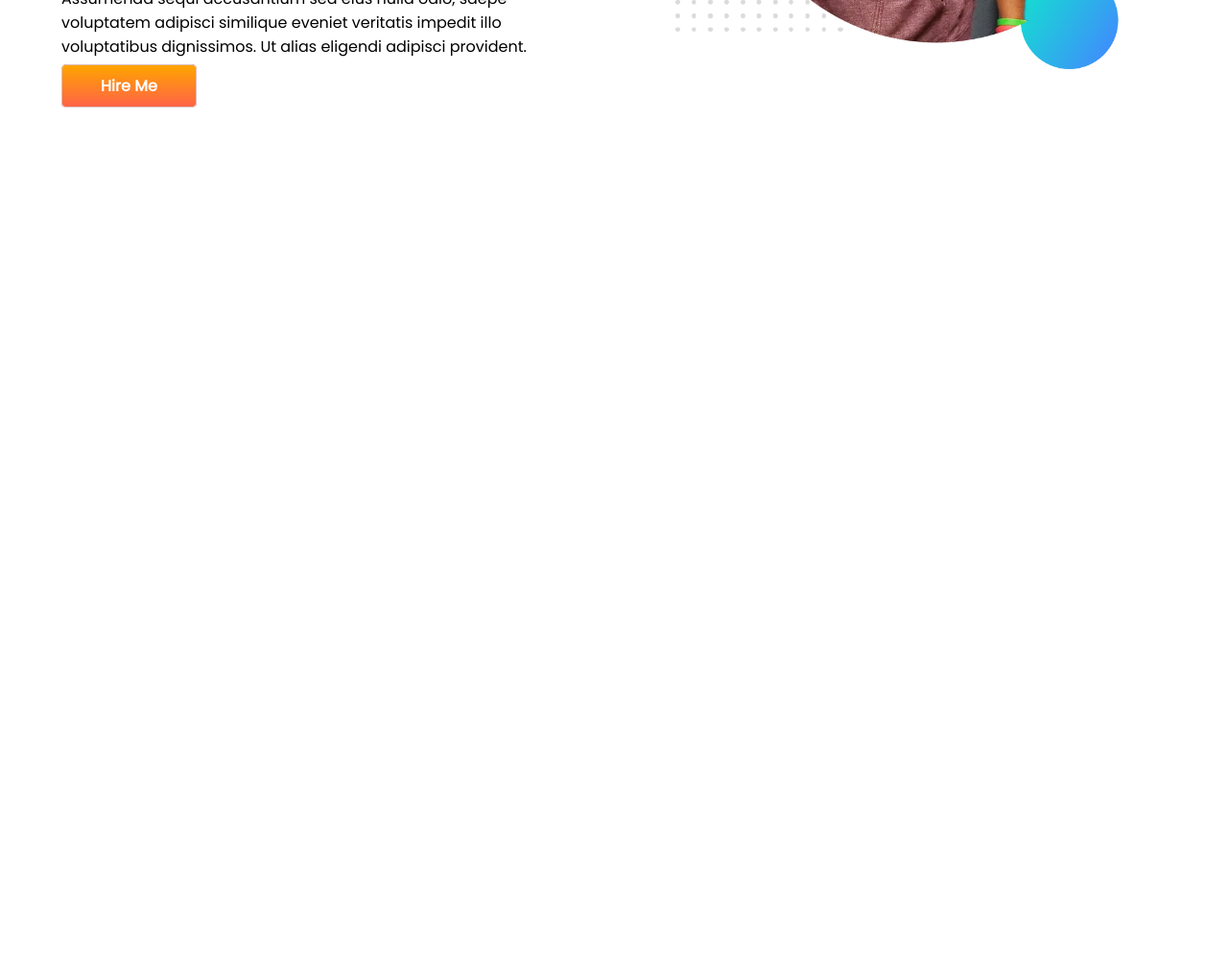
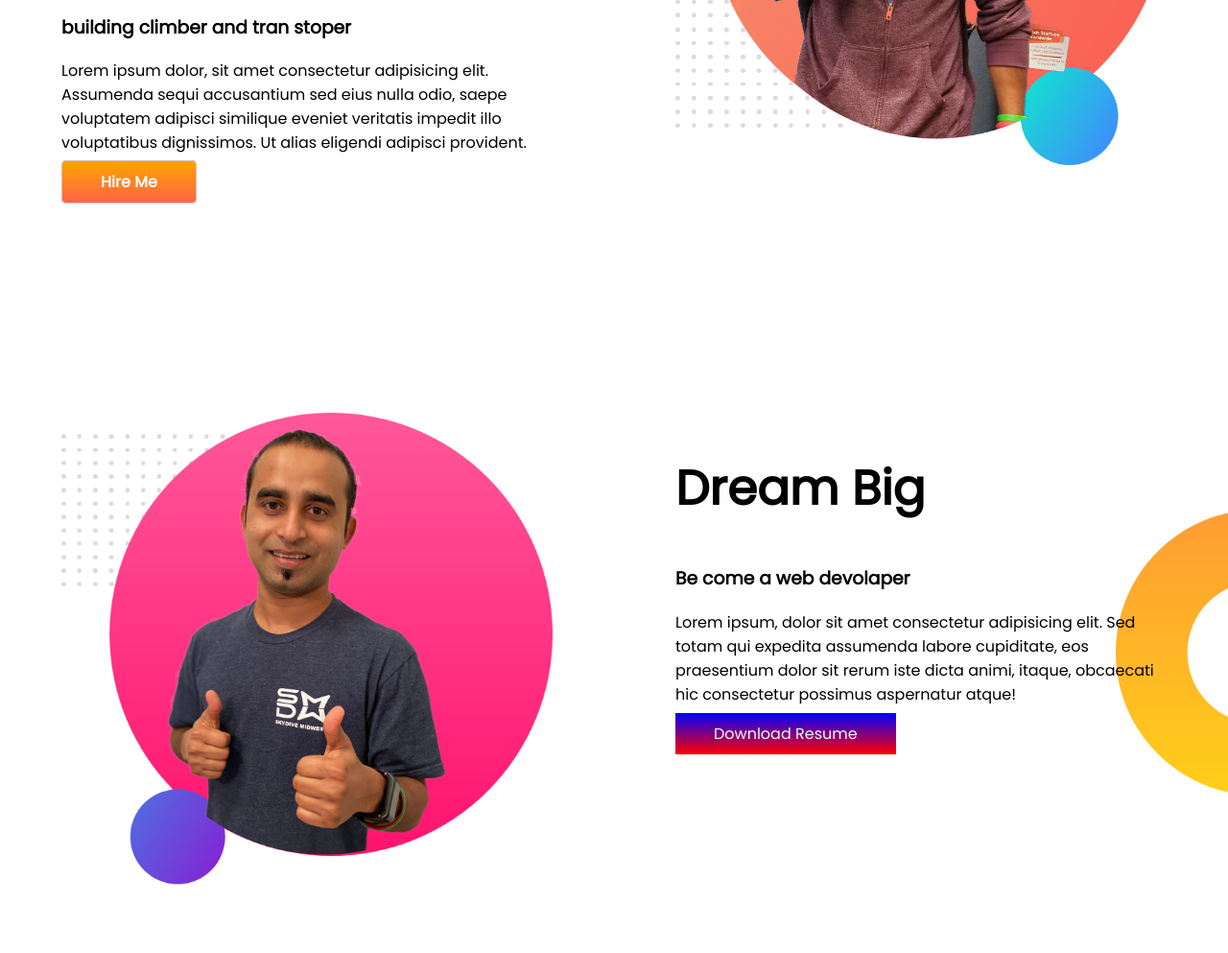
Before and after one commit to MdArefineAhamedJoy/dream-repositor, a plain HTML site: page index.html in a window 1280 px wide. Shown: the part 500-1493 px from the top of the page at 96% size. Before the commit the page ends 800 px from the top, so only its background shows below. Drawn offline with Linux system fonts and the light colour scheme.

Commit message:
scondpart

```diff
--- a/index.html
+++ b/index.html
@@ -27,6 +27,17 @@
       <img src="images/jhankar.png" alt="acivmet-pic" >
     </div>
   </section>
+  <section class="dream">
+    <div class= "half-width">
+        <img src="images/jhankar2.png" alt="logo">
+    </div>
+    <div class="half-width">
+       <h1>Dream Big</h1>
+       <h3>Be come a web devolaper</h3>
+       <p>Lorem ipsum, dolor sit amet consectetur adipisicing elit. Sed totam qui expedita assumenda labore cupiditate, eos praesentium dolor sit rerum iste dicta animi, itaque, obcaecati hic consectetur possimus aspernatur atque!</p>
+       <a href="#" target="_blank">Download Resume</a>
+    </div>
+  </section>
 </body>
 
 </html>
--- a/style.css
+++ b/style.css
@@ -11,6 +11,7 @@ span{
 }
 section{
   display:flex;
+  margin-top: 100px;
 }
 .half-width{
    width:50%;
@@ -38,3 +39,15 @@ a:hover{
      background-image:url('images/top-banner.png');
      background-repeat: no-repeat;
 }
+
+a{
+  text-decoration: none;
+  background-image: linear-gradient(blue,red);
+  padding: 10px 40px;
+  color: aliceblue;
+}
+.dream{
+   background-image: url(images/dream-bg.png);
+   background-repeat:no-repeat;
+   background-position: right;
+}
```
